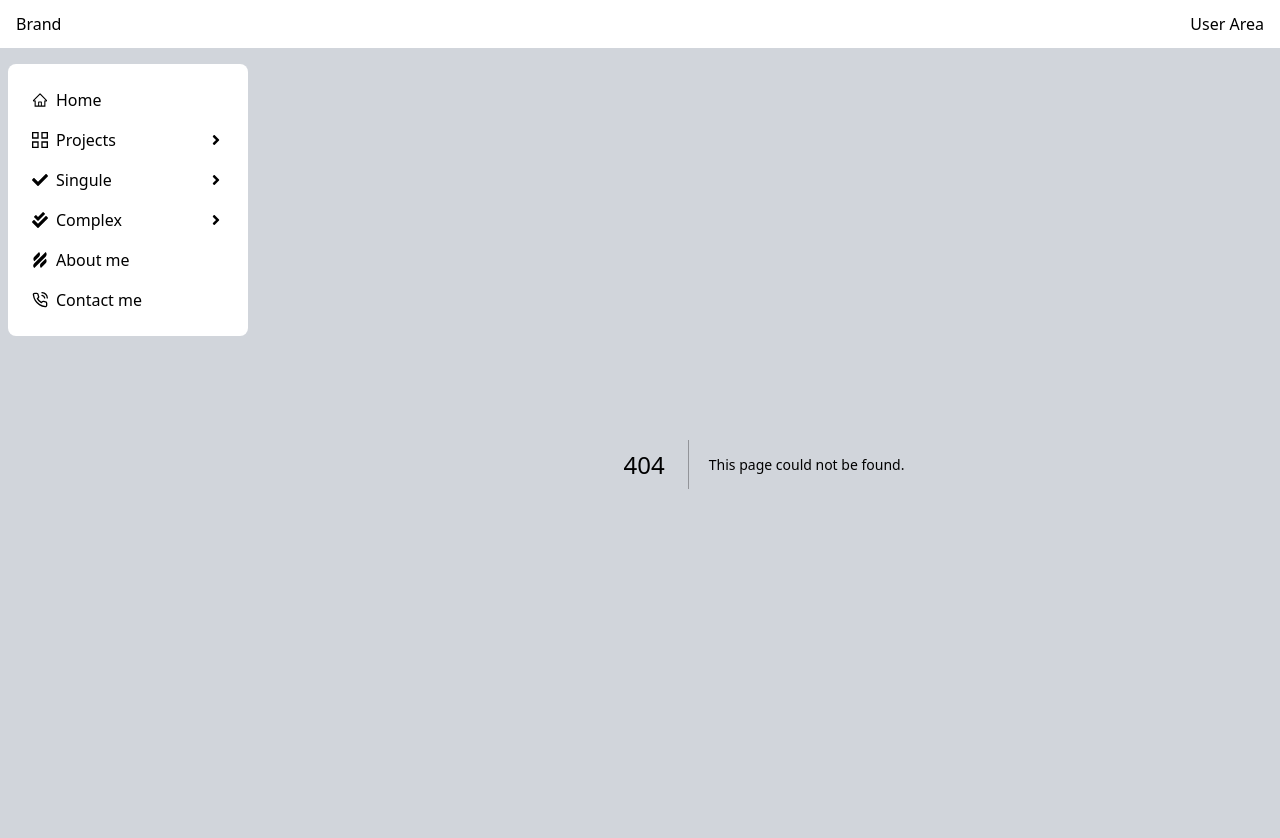
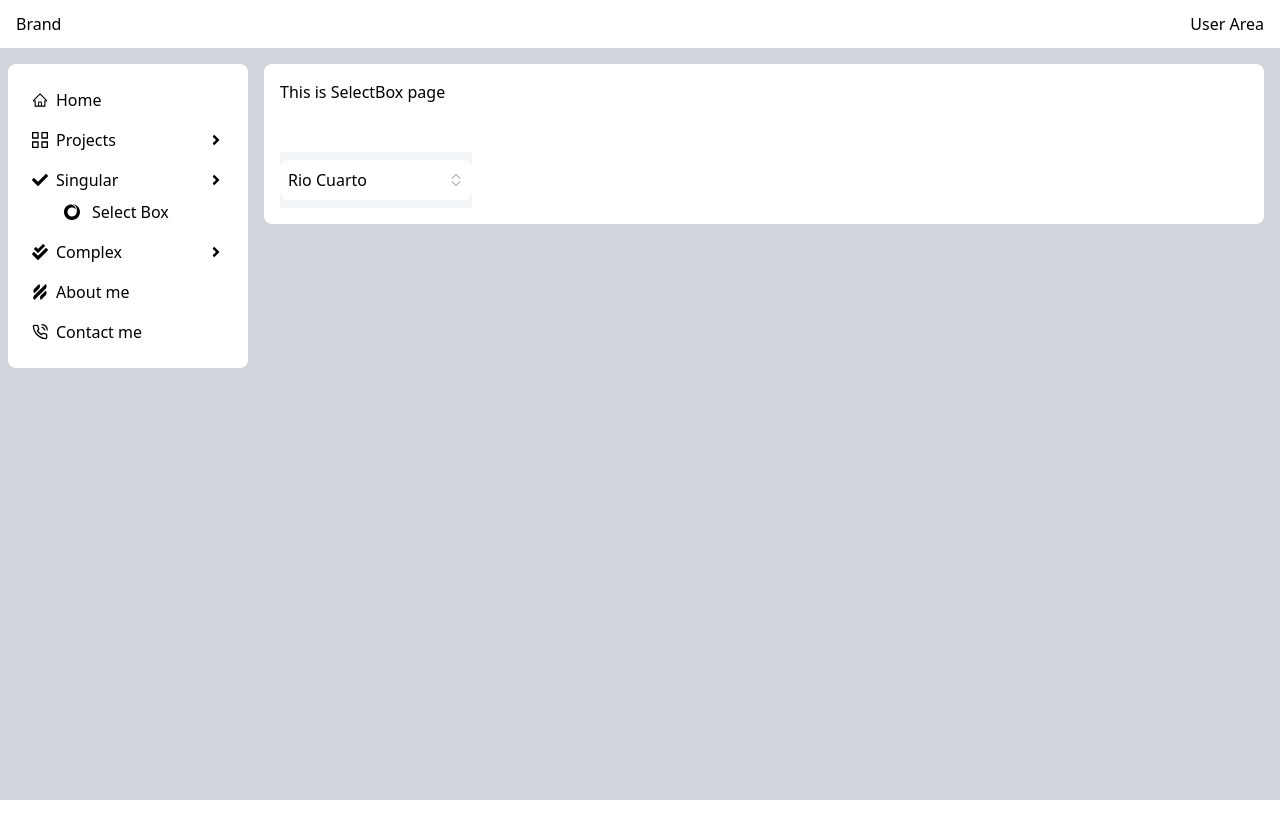
Before and after one commit to joaquinmezzano/portfolio, a Next.js app: page /singular/selectbox in a window 1280 px wide. Before the commit this address had no page. Shown: the top 838 px of the page. After the commit the page ends 800 px from the top, so only its background shows below. Built offline with nearby package versions, Linux system fonts and the light colour scheme.

Commit message:
feature CustomSelectBox added

```diff
--- a/app/components/MainLayout.jsx
+++ b/app/components/MainLayout.jsx
@@ -7,7 +7,7 @@ import { AiOutlineHome } from "react-icons/ai";
 import { GrProjects } from "react-icons/gr";
 import { FaAngleRight, FaCheck, FaCheckDouble } from "react-icons/fa";
 import { FiPhoneCall } from "react-icons/fi";
-import { SiHelpscout } from "react-icons/si";
+import { SiHelpscout, SiSinglestore } from "react-icons/si";
 import { MenuContext } from "@/context/MenuContext";
 
 const MainLayout = ({ children }) => {
@@ -33,10 +33,18 @@ const MainLayout = ({ children }) => {
               <h3 className="flex-1">Projects</h3>
               <FaAngleRight />
             </li>
-            <li className="flex justify-start items-center hover:bg-blue-200 hover:text-purple-600 rounded-xl p-2">
-              <FaCheck className="mr-2" />
-              <h3 className="flex-1">Singule</h3>
-              <FaAngleRight />
+            <li className="flex flex-col justify-start items-start hover:bg-blue-200 hover:text-purple-600 rounded-xl p-2">
+              <div className="w-full flex flex-row justify-start items-center">
+                <FaCheck className="mr-2" />
+                <h3 className="flex-1">Singular</h3>
+                <FaAngleRight />
+              </div>
+              <ul className="ml-8 mt-2">
+                <li className="flex justify-center items-center gap-3">
+                  <SiSinglestore />
+                  <Link href="/singular/selectbox">Select Box</Link>
+                </li>
+              </ul>
             </li>
             <li className="flex justify-start items-center hover:bg-blue-200 hover:text-red-600 rounded-xl p-2">
               <FaCheckDouble className="mr-2" />
--- /dev/null
+++ b/app/singular/selectbox/components/CustomSelectBox.jsx
@@ -0,0 +1,58 @@
+"use client";
+import React, { useState } from "react";
+import { BsChevronExpand } from "react-icons/bs";
+import { AiOutlineCheck } from "react-icons/ai";
+
+const cities = ["Rio Cuarto", "Córdoba", "Villa Maria", "Huinca", "Sampacho"];
+
+const CustomSelectBox = () => {
+  const [selectedCity, setSelectedCity] = useState("Rio Cuarto");
+  const [open, setOpen] = useState(false);
+
+  return (
+    <>
+      <div className="bg-gray-100 flex flex-col justify-center items-center w-fit relative z-30">
+        <div
+          onClick={() => setOpen((prev) => !prev)}
+          className="flex flex-row justify-between items-center bg-white w-48 my-2 p-2 rounded-lg cursor-pointer"
+        >
+          <span>{selectedCity}</span>
+          <BsChevronExpand className="text-gray-400" />
+        </div>
+        <div
+          className={`flex flex-col bg-white w-48 my-2 rounded-lg ${
+            open ? "opacity-100 h-auto" : "opacity-0 h-0"
+          } transition-all duration-200 overflow-hidden absolute top-16 lef-0`}
+        >
+          {cities.map((item) => (
+            <div
+              key={item}
+              onClick={() => {
+                setSelectedCity(item);
+                setOpen(false);
+              }}
+              className={`flex justify-start items-center gap-x-2 px-2 py-2 hover:bg-orange-200 cursor-pointer ${
+                selectedCity === item ? "bg-orange-200" : ""
+              }`}
+            >
+              <AiOutlineCheck
+                className={`text-orange-600 ${
+                  selectedCity === item ? "opacity-100" : "opacity-0"
+                }`}
+              />
+              <span>{item}</span>
+            </div>
+          ))}
+        </div>
+      </div>
+      <div
+        onClick={() => setOpen(false)}
+        className={`bg-gray-100 fixed inset-0 opacity-50 z-0 ${
+          open ? "block" : "hidden"
+        }`}
+      ></div>
+    </>
+  );
+};
+
+export default CustomSelectBox;
--- /dev/null
+++ b/app/singular/selectbox/page.jsx
@@ -0,0 +1,15 @@
+import React from 'react'
+import CustomSelectBox from './components/CustomSelectBox'
+
+const SelectBoxPage = () => {
+  return (
+    <div className="bg-white rounded-lg mx-4 p-4">
+        <h1>This is SelectBox page</h1>
+        <br />
+        <br />
+        <CustomSelectBox />
+    </div>
+  )
+}
+
+export default SelectBoxPage
```
